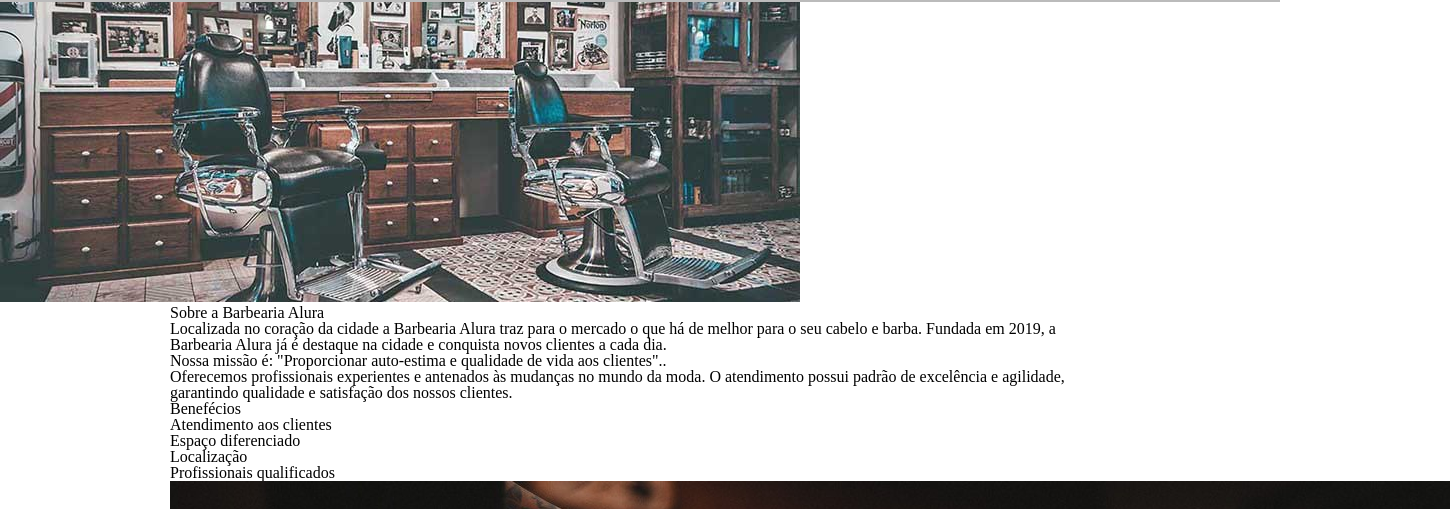
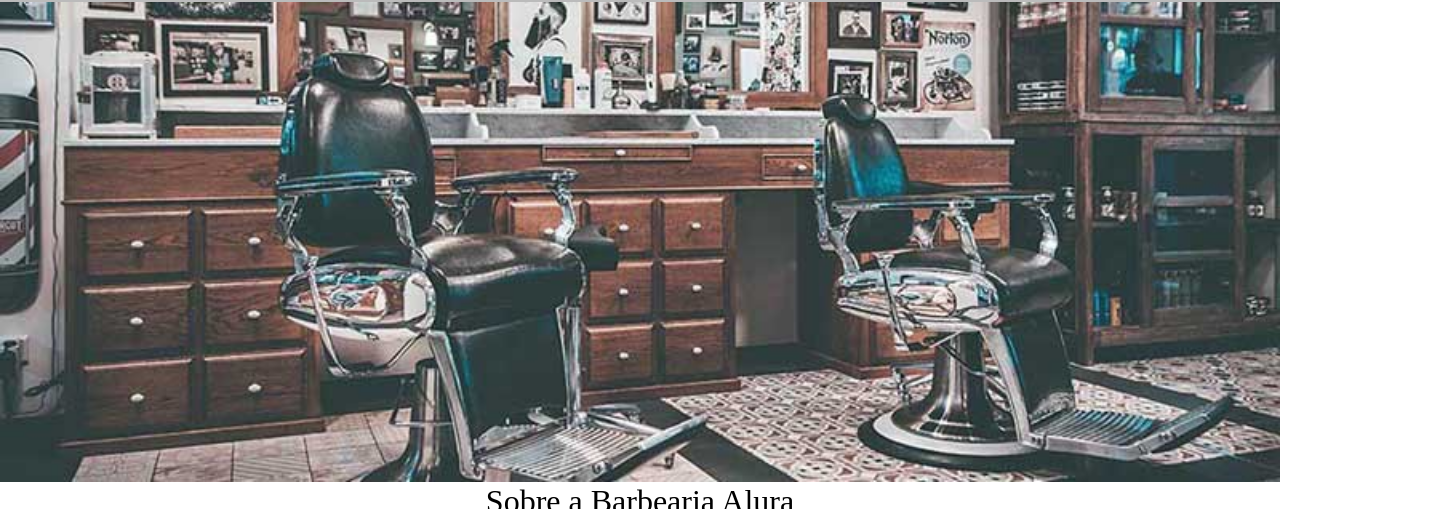
Before and after one commit to DanielSanoli/Barbearia-Alura, a plain HTML site: page index.html in a window 1280 px wide. Shown: the part 291-800 px from the top of the page, 1450 px wide, since content can reach past the window. Drawn offline with Linux system fonts and the light colour scheme.

Commit message:
Estilizando a página principal

```diff
--- a/style.css
+++ b/style.css
@@ -147,3 +147,30 @@ td, th {
     border: 1px solid black;
     padding: 15px 8px;
 }
+
+/* css da página inicial */
+.banner {
+    width: 100%;
+}
+
+.titulo-principal {
+    text-align: center;
+    font-size: 2em;
+    margin: 0 0 1em;
+}
+
+.principal p {
+    margin: 0 0 1em;
+}
+
+.principal strong {
+    font-weight: bold;
+}
+
+.principal em {
+    font-style: italic;
+}
+
+.imagembeneficios {
+    width: 60%;
+}
```
